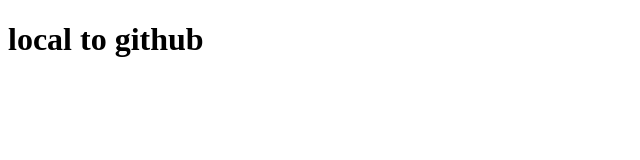
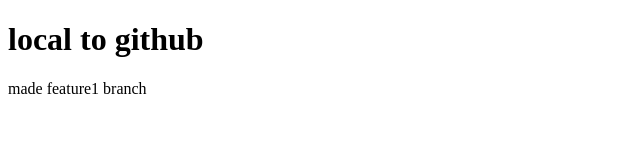
Before and after one commit to keval-7t/local, a plain HTML site: page index.html in a window 1280 px wide. Shown: the whole page, without its empty margins (0-640 px from the left). Drawn offline with Linux system fonts and the light colour scheme.

Commit message:
add new feature1

```diff
--- a/index.html
+++ b/index.html
@@ -7,5 +7,6 @@
 </head>
 <body>
     <h1>local to github</h1>
+    <p>made feature1 branch</p>
 </body>
 </html>
```
